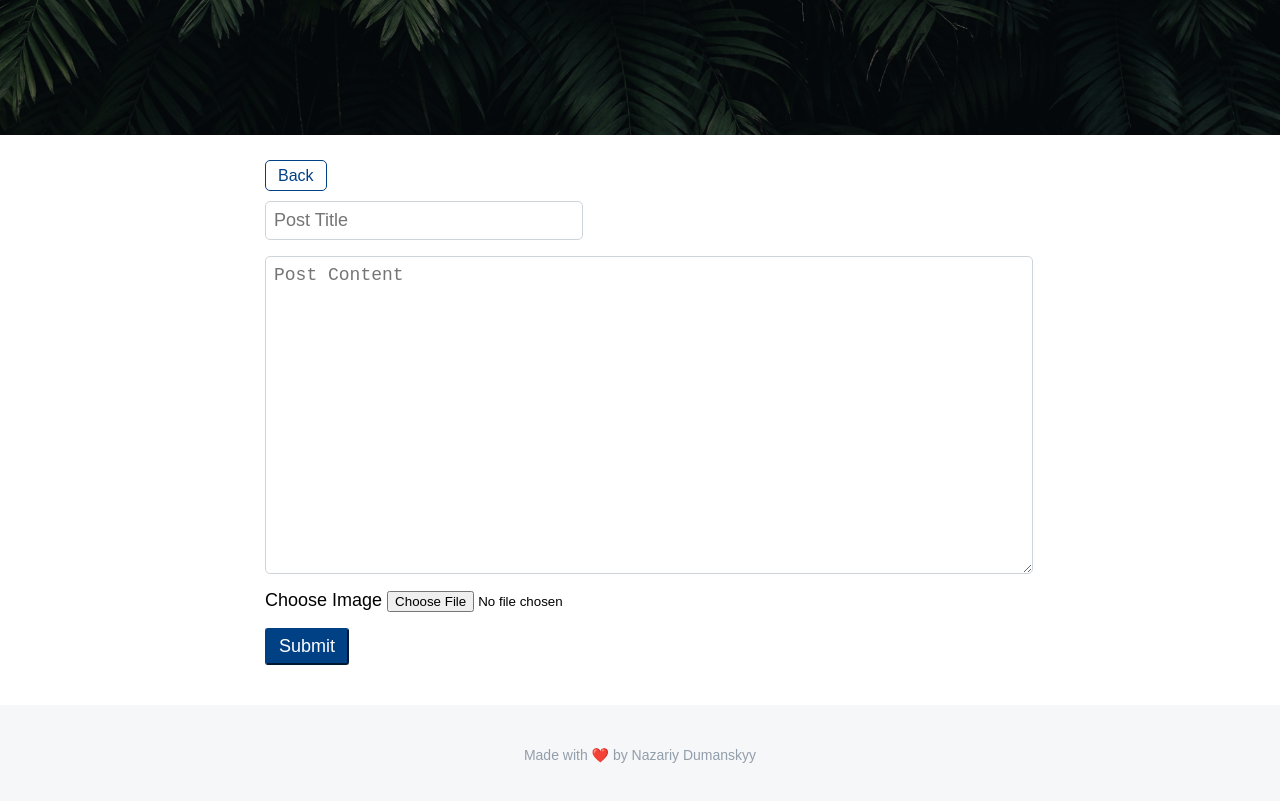
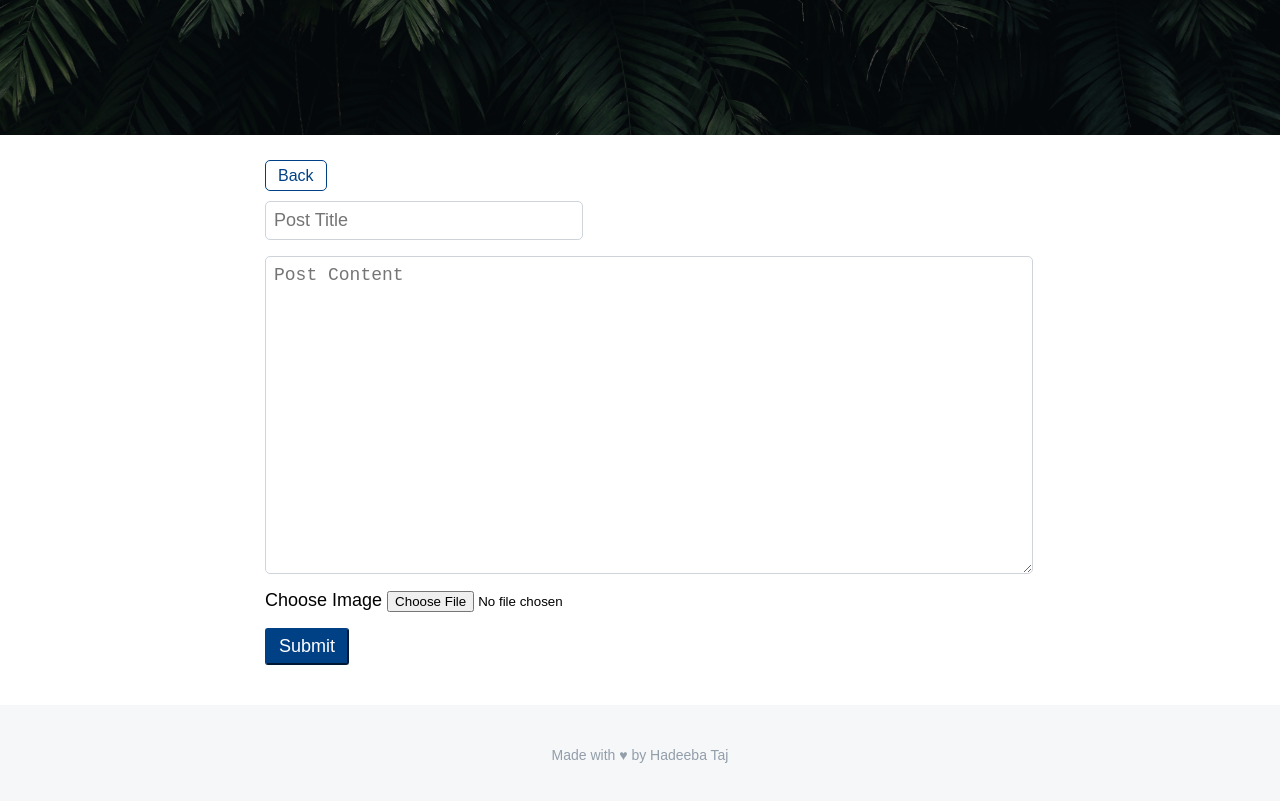
Before and after one commit to hadeebataj/Blog, a plain HTML site: page new-post.html in a window 1280 px wide. Shown: the part 215-1016 px from the top of the page. Drawn offline with Linux system fonts and the light colour scheme.

Commit message:
Update new-post.html

```diff
--- a/new-post.html
+++ b/new-post.html
@@ -40,7 +40,7 @@
                 </div>
             </div>
             <footer>
-                <p>Made with ❤️ by Nazariy Dumanskyy</p>
+                <p>Made with ♥ by Hadeeba Taj</p>
             </footer>
         </div>
         <script src="js/new-post.js" async defer></script>
```
